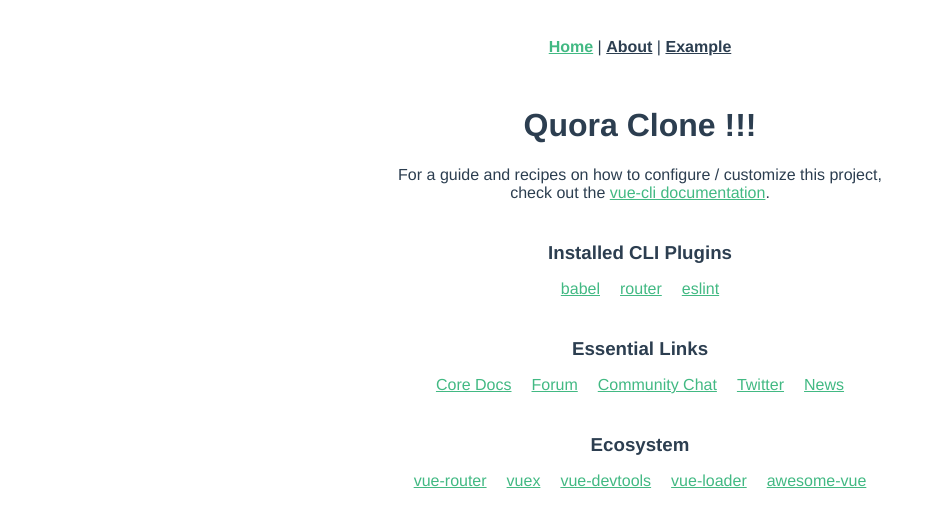
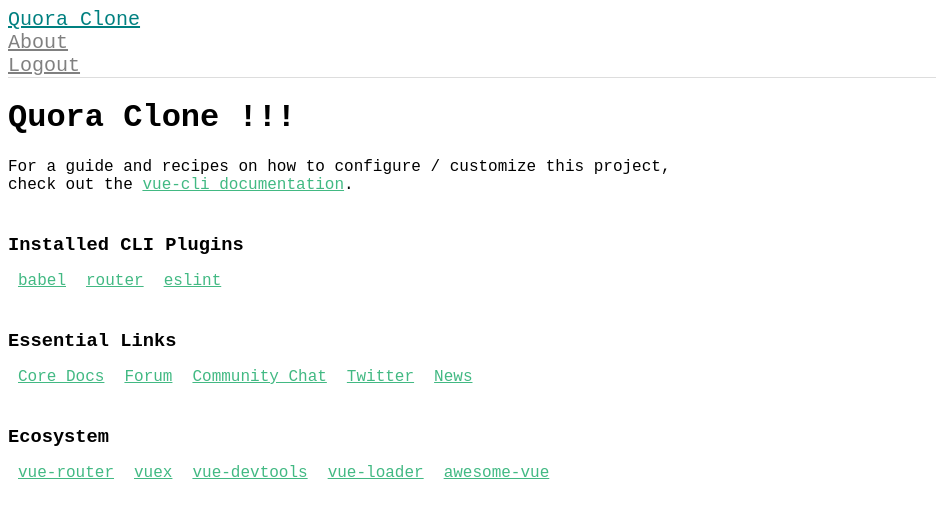
Before and after one commit to maks-p/django-tutorial-quora-clone, a Vue app in the folder frontend/: page / in a window 1280 px wide. Shown: the top 526 px of the page, without its empty margins (0-936 px from the left). Built offline with nearby package versions, Linux system fonts and the light colour scheme.

Commit message:
Added Navbar

```diff
--- a/frontend/src/App.vue
+++ b/frontend/src/App.vue
@@ -1,33 +1,23 @@
 <template>
   <div id="app">
-    <div id="nav">
-      <router-link to="/">Home</router-link> |
-      <router-link to="/about">About</router-link> |
-      <router-link to="/example">Example</router-link>
-    </div>
+    <NavbarComponent />
     <router-view />
   </div>
 </template>
 
+<script>
+import NavbarComponent from "./components/Navbar.vue"
+export default {
+    name: "App",
+    components: {
+        NavbarComponent
+    }
+}
+</script>
+
 <style>
-#app {
-  font-family: Avenir, Helvetica, Arial, sans-serif;
-  -webkit-font-smoothing: antialiased;
-  -moz-osx-font-smoothing: grayscale;
-  text-align: center;
-  color: #2c3e50;
-}
-
-#nav {
-  padding: 30px;
-}
-
-#nav a {
-  font-weight: bold;
-  color: #2c3e50;
-}
-
-#nav a.router-link-exact-active {
-  color: #42b983;
-}
+ html, body {
+        height: 100%;
+        font-family: 'Roboto Mono', monospace;
+    }
 </style>
--- a/frontend/src/components/Navbar.vue
+++ b/frontend/src/components/Navbar.vue
@@ -1,5 +1,31 @@
 <template>
+    <nav class="navbar navbar-expand-sm navbar-light bg-light justify-content-between my-navbar">
 
+        <div class="navbar-brand active">
+            <router-link
+                :to="{ name: 'home' }"
+                class="title-home"
+            >Quora Clone
+            </router-link>
+        </div>
+
+        <div class="collapse navbar-collapse">
+            <div class="navbar-nav">
+                <div class="nav-item nav-link">
+                    <router-link
+                        :to="{ name: 'about' }"
+                        class="other-links"
+                    >About
+                    </router-link>
+                </div>
+                 <div class="nav-item nav-link">
+                    <a class="other-links" href="/accounts/logout/"
+                    >Logout
+                    </a>
+                </div>
+            </div>
+        </div>
+    </nav>
 </template>
 
 <script>
@@ -9,14 +35,17 @@ export default {
 </script>
 
 <style>
-.my-navbar {
-  border-bottom: 1px solid #ddd;
-}
-.navbar-brand {
-  font-weight: bold;
-  font-size: 130%;
-}
-.navbar-brand:hover {
-  color: #dc3545 !important;
-}
+    .my-navbar {
+        border-bottom: 1px solid #DDD
+    }
+
+    .title-home {
+        font-size: 125%;
+        color: teal;
+    }
+
+    .other-links {
+        font-size: 125%;
+        color: grey;
+    }
 </style>
--- a/frontend/src/router/index.js
+++ b/frontend/src/router/index.js
@@ -9,17 +9,17 @@ Vue.use(VueRouter);
 const routes = [
   {
     path: "/",
-    name: "Home",
+    name: "home",
     component: Home
   },
   {
     path: "/example",
-    name: "Example",
+    name: "example",
     component: Example
   },
   {
     path: "/about",
-    name: "About",
+    name: "about",
     component: About
   }
 ];
--- a/frontend/src/views/Home.vue
+++ b/frontend/src/views/Home.vue
@@ -1,6 +1,8 @@
 <template>
   <div class="home">
-    <HelloWorld msg="Quora Clone !!!"/>
+    <div class="container">
+        <HelloWorld msg="Quora Clone !!!"/>
+    </div>
   </div>
 </template>
 
@@ -9,7 +11,7 @@
 import HelloWorld from "@/components/HelloWorld.vue";
 
 export default {
-  name: "Home",
+  name: "home",
   components: {
     HelloWorld
   }
--- a/frontend/webpack-stats.json
+++ b/frontend/webpack-stats.json
@@ -1 +1 @@
-{"status":"done","publicPath":"http://0.0.0.0:8080/","chunks":{"app":[{"name":"bundle.js","publicPath":"http://0.0.0.0:8080/bundle.js","path":"/Users/maks_p/Courses/quora-clone/quoraclone/frontend/dist/bundle.js"},{"name":"app.05876e5260851ae3b1ec.hot-update.js","publicPath":"http://0.0.0.0:8080/app.05876e5260851ae3b1ec.hot-update.js","path":"/Users/maks_p/Courses/quora-clone/quoraclone/frontend/dist/app.05876e5260851ae3b1ec.hot-update.js"}]}}
+{"status":"done","publicPath":"http://0.0.0.0:8080/","chunks":{"app":[{"name":"bundle.js","publicPath":"http://0.0.0.0:8080/bundle.js","path":"/Users/maks_p/Courses/quora-clone/quoraclone/frontend/dist/bundle.js"},{"name":"app.b38566afeb8e3642a684.hot-update.js","publicPath":"http://0.0.0.0:8080/app.b38566afeb8e3642a684.hot-update.js","path":"/Users/maks_p/Courses/quora-clone/quoraclone/frontend/dist/app.b38566afeb8e3642a684.hot-update.js"}]},"error":"ModuleError","message":"Module Error (from ./node_modules/eslint-loader/index.js):\n\n/Users/maks_p/Courses/quora-clone/quoraclone/frontend/src/components/Navbar.vue\n  24:21  error    Parsing error: x-invalid-end-tag                                                                                                                                                                                               vue/no-parsing-error\n  24:22  warning  Parsing error: Unexpected closing tag \"router-link\". It may happen when the tag has already been closed by another tag. For more info see https://www.w3.org/TR/html5/syntax.html#closing-elements-that-have-implied-end-tags  prettier/prettier\n\n✖ 2 problems (1 error, 1 warning)\n"}
```
